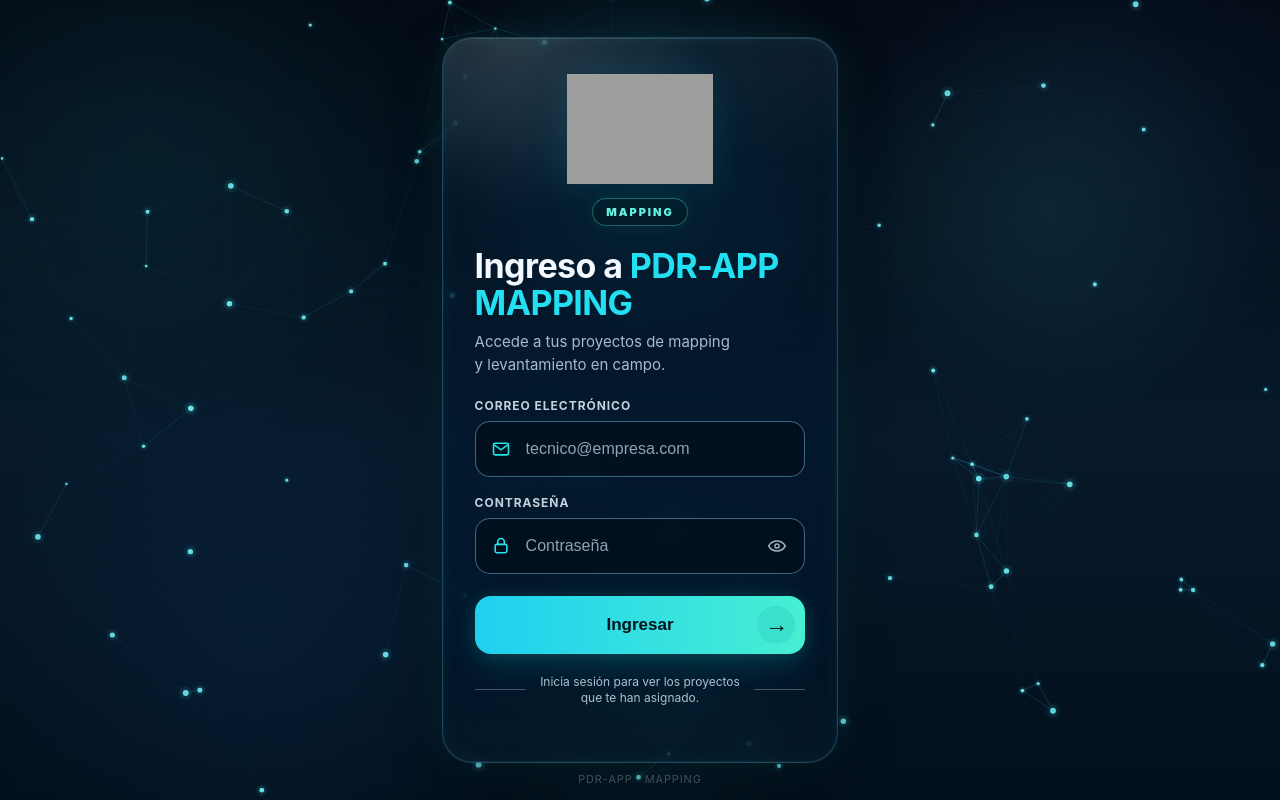
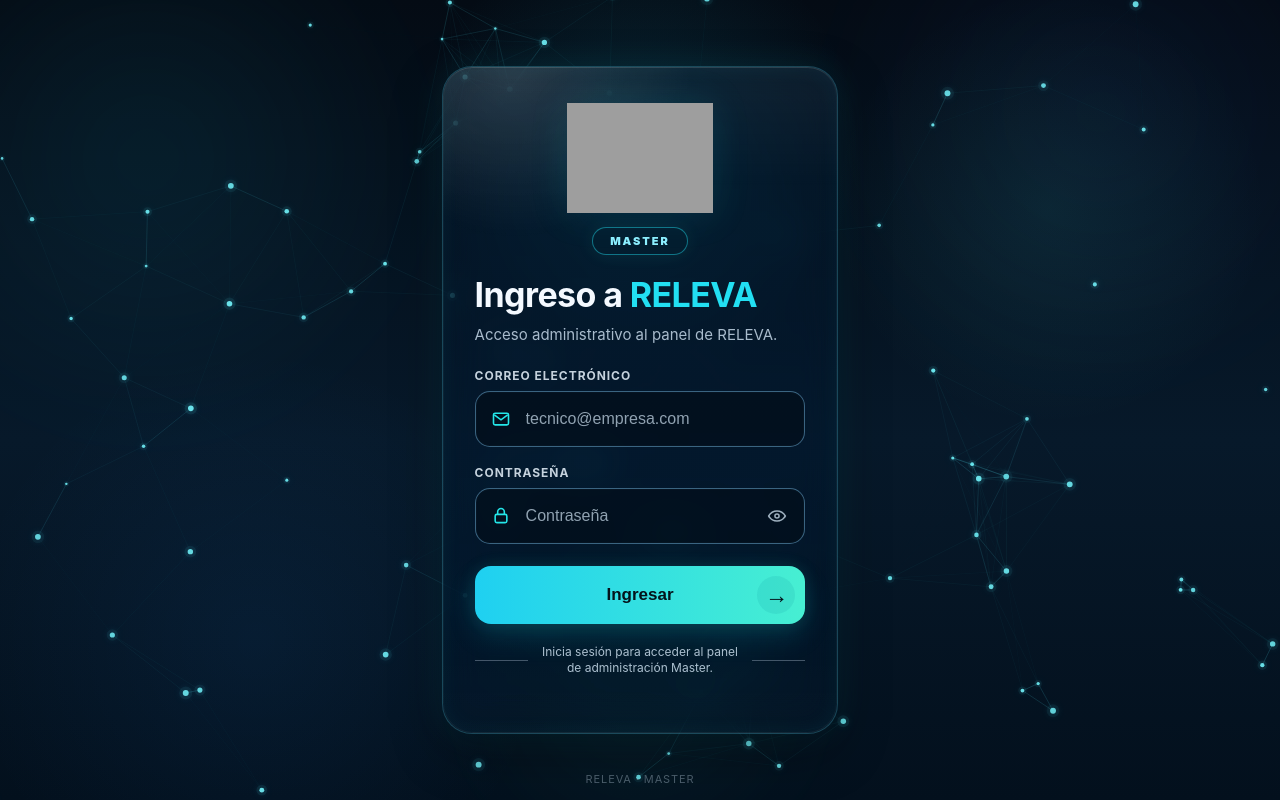
Before and after one commit to CACG1022/PDR-APP, a plain HTML site: page MAPPING/login_mapping.html in a window 1280 px wide. Drawn offline with nearby package versions, Linux system fonts and the light colour scheme; grey boxes are pictures that could not be loaded.

Commit message:
Update login_mapping.html

```diff
--- a/MAPPING/login_mapping.html
+++ b/MAPPING/login_mapping.html
@@ -4,7 +4,7 @@
 <meta charset="UTF-8" />
 <meta name="viewport" content="width=device-width, initial-scale=1, viewport-fit=cover" />
 <meta name="theme-color" content="#07111d" />
-<title>PDR-APP | Login Mapping</title>
+<title>RELEVA | Acceso administrativo</title>
 
 <style>
   :root{
@@ -562,17 +562,17 @@
         <div class="brand">
           <img
             class="brand-logo-real"
-            src="https://static.wixstatic.com/media/63e6ec_6f519a0e397d4f6fbe3f82ce81606614~mv2.png/v1/fill/w_529,h_173,al_c,q_85,usm_0.66_1.00_0.01,enc_auto/PDR-1.png"
-            alt="PDR-APP"
+            src="https://static.wixstatic.com/media/63e6ec_ed565acf4e4e4b02b7718e378e331c61~mv2.png/v1/fill/w_600,h_200,al_c,q_85,usm_0.66_1.00_0.01,enc_avif,quality_auto/RELEVA%20V3%20BLANCO.png"
+            alt="RELEVA"
             loading="eager"
             referrerpolicy="no-referrer"
           />
-          <div class="access-badge">MAPPING</div>
+          <div class="access-badge master">MASTER</div>
         </div>
 
         <div class="heading">
-          <h2>Ingreso a <span>PDR-APP MAPPING</span></h2>
-          <p>Accede a tus proyectos de mapping<br>y levantamiento en campo.</p>
+          <h2>Ingreso a <span>RELEVA</span></h2>
+          <p>Acceso administrativo al panel de RELEVA.</p>
         </div>
 
         <form id="loginForm">
@@ -610,7 +610,7 @@
           </button>
 
           <div class="helper">
-            <span>Inicia sesión para ver los proyectos<br>que te han asignado.</span>
+            <span>Inicia sesión para acceder al panel<br>de administración Master.</span>
           </div>
 
           <div class="status" id="status"></div>
@@ -618,13 +618,13 @@
       </section>
     </div>
 
-    <div class="footer-note">PDR-APP · MAPPING</div>
+    <div class="footer-note">RELEVA · MASTER</div>
   </main>
 
 <script src="https://cdn.jsdelivr.net/npm/@supabase/supabase-js@2"></script>
 <script>
-  const LOGIN_MODE='MAPPING';
-  const DEFAULT_RETURN='infraestructura.html';
+  const LOGIN_MODE='MASTER';
+  const DEFAULT_RETURN='master.html';
   const SUPABASE_URL='https://qaypedqascrkmlolmiuf.supabase.co';
   const SUPABASE_ANON='eyJhbGciOiJIUzI1NiIsInR5cCI6IkpXVCJ9.eyJpc3MiOiJzdXBhYmFzZSIsInJlZiI6InFheXBlZHFhc2Nya21sb2xtaXVmIiwicm9sZSI6ImFub24iLCJpYXQiOjE3NTA4MDk4NTAsImV4cCI6MjA2NjM4NTg1MH0.Ll6IjEljNK9TUuT1ZdiRP-mtuMRoCKYBWsmgQE4No6g';
   const authSb=supabase.createClient(SUPABASE_URL,SUPABASE_ANON);
@@ -698,7 +698,7 @@
     try{
       const {data,error}=await authSb.auth.signInWithPassword({email,password});
       if(error)throw error;
-      if(!data?.user)throw new Error('Supabase no devolvió un usuario válido.');
+      if(!data?.user)throw new Error('La base de datos no devolvió un usuario válido.');
 
       if(LOGIN_MODE==='MASTER')await validarMaster(data.user);
 
```
